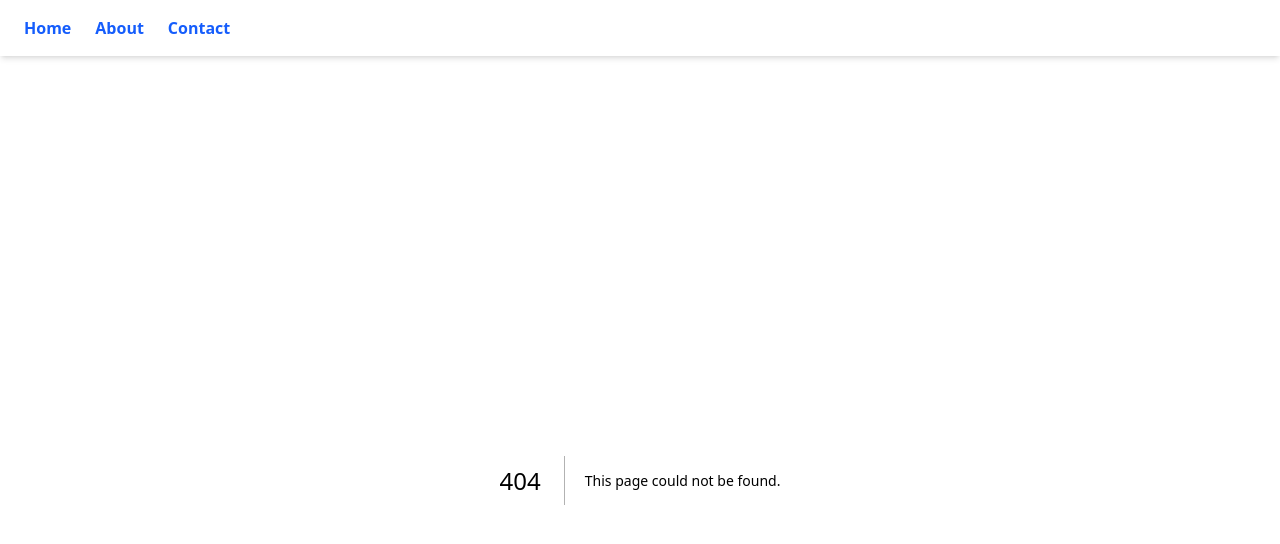
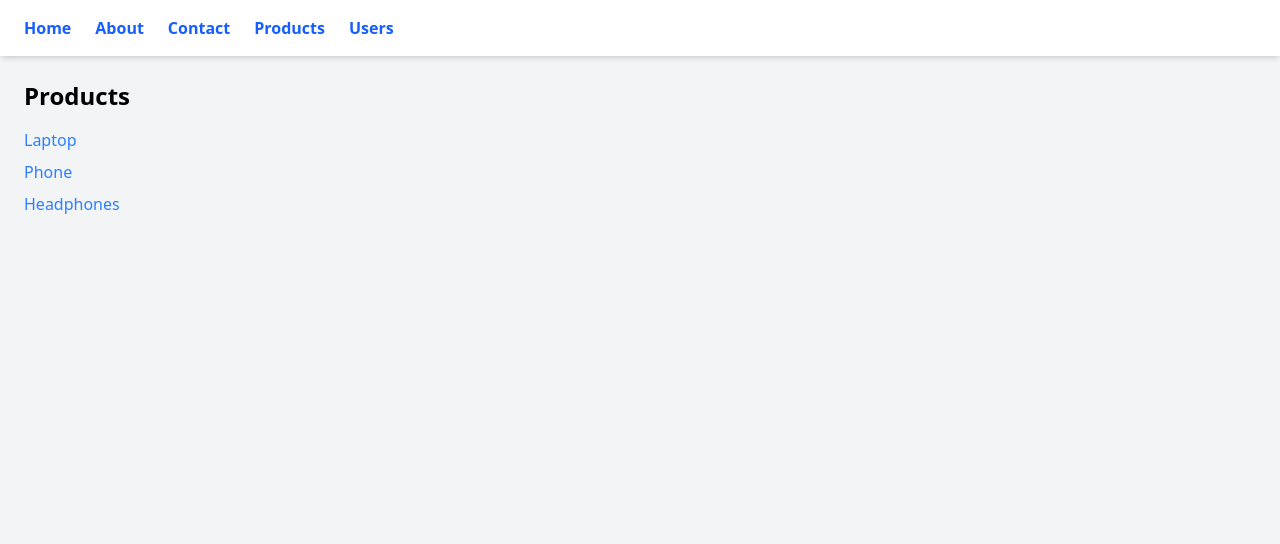
Before and after one commit to chunchusangeetha/Nextjs-Practice, a Next.js app in the folder nextjs-week1/: page /products in a window 1280 px wide. Before the commit this address had no page. Shown: the top 544 px of the page. Built offline with nearby package versions, Linux system fonts and the light colour scheme.

Commit message:
day-2&3 navbar and dynami route

```diff
--- /dev/null
+++ b/nextjs-week1/app/components/Navbar.tsx
@@ -0,0 +1,25 @@
+import Link from "next/link";
+
+export default function NavBar() {
+
+    console.log("Navbar render")
+    return (
+        <nav className="bg-white shadow-md px-6 py-4 flex gap-6">
+            <Link href="/" className="text-blue-600 font-semibold hover:underline">
+                Home
+            </Link>
+            <Link href="/about" className="text-blue-600 font-semibold hover:underline">
+                About
+            </Link>
+            <Link href="/contact" className="text-blue-600 font-semibold hover:underline">
+                Contact
+            </Link>
+            <Link href="/products" className="text-blue-600 font-semibold hover:underline">
+                Products
+            </Link>
+            <Link href="/users" className="text-blue-600 font-semibold hover:underline">
+                Users
+            </Link>
+        </nav>
+    )
+}
--- a/nextjs-week1/app/layout.tsx
+++ b/nextjs-week1/app/layout.tsx
@@ -1,5 +1,6 @@
-import Link from "next/link";
+
 import "./globals.css";
+import NavBar from "./components/Navbar";
 export default function RootLayout({
   children,
 }: {
@@ -8,17 +9,7 @@ export default function RootLayout({
   return (
     <html lang="en">
       <body className="min-h-screen bg-gray-100">
-        <nav className="bg-white shadow-md px-6 py-4 flex gap-6">
-          <Link href="/" className="text-blue-600 font-semibold hover:underline">
-            Home
-          </Link>
-          <Link href="/about" className="text-blue-600 font-semibold hover:underline">
-            About
-          </Link>
-          <Link href="/contact" className="text-blue-600 font-semibold hover:underline">
-            Contact
-          </Link>
-        </nav>
+        <NavBar/>
         <main className="p-6">{children}</main>
 
       </body>
--- /dev/null
+++ b/nextjs-week1/app/products/[id]/page.tsx
@@ -0,0 +1,17 @@
+type Props = {
+  params: Promise<{
+    id: string
+  }>
+}
+
+export default async function ProductDetail({ params }: Props) {
+    const resolvedParams = await params;
+
+  return (
+    <div>
+      <h1 className="text-2xl font-bold">
+        Product ID: {resolvedParams.id}
+      </h1>
+    </div>
+  )
+}
--- /dev/null
+++ b/nextjs-week1/app/products/page.tsx
@@ -0,0 +1,28 @@
+import Link from "next/link"
+
+const products = [
+  { id: 1, name: "Laptop" },
+  { id: 2, name: "Phone" },
+  { id: 3, name: "Headphones" }
+]
+
+export default function ProductsPage() {
+  return (
+    <div>
+      <h1 className="text-2xl font-bold">Products</h1>
+
+      <ul className="mt-4 space-y-2">
+        {products.map(product => (
+          <li key={product.id}>
+            <Link
+              className="text-blue-500"
+              href={`/products/${product.id}`}
+            >
+              {product.name}
+            </Link>
+          </li>
+        ))}
+      </ul>
+    </div>
+  )
+}
--- /dev/null
+++ b/nextjs-week1/app/users/[id]/page.tsx
@@ -0,0 +1,43 @@
+type Props = {
+    params: {
+        id: string,
+    }
+}
+type address = {
+    street: string,
+    suite: string,
+    city: string,
+    zipcode: number,
+}
+type User = {
+    id: number
+    name: string
+    username: string
+    email: string
+    phone: string
+    address: address
+}
+export default async function UserDetail({ params }: Props) {
+    const resolvedParams = await params;
+    const usersdata = await fetch(`https://jsonplaceholder.typicode.com/users/${resolvedParams.id}`)
+    const userDetails: User = await usersdata.json()
+    return (
+        <>
+            <h1 className="text-2xl font-bold">User Details</h1>
+            <div className="mt-4">
+
+                <p >Name: {userDetails.name}</p>
+                <p >Username: {userDetails.username}</p>
+                <p >Email: {userDetails.email}</p>
+                <p >Phone: {userDetails.phone}</p>
+                <p >Address:
+                    {userDetails.address.street},
+                    {userDetails.address.suite},
+                    {userDetails.address.city},
+                    {userDetails.address.zipcode}
+                </p>
+            </div>
+
+        </>
+    )
+}
--- /dev/null
+++ b/nextjs-week1/app/users/page.tsx
@@ -0,0 +1,30 @@
+import Link from "next/link"
+
+type User = {
+    id: number
+    name: string
+}
+export default async function Users() {
+    const users = await fetch("https://jsonplaceholder.typicode.com/users",
+        {
+            next: { revalidate: 60 }
+        }
+    )
+    const usersData: User[] = await users.json()
+
+
+    return (
+        <>
+            <h1 className="text-2xl font-bold">Users Lists</h1>
+            <ul className="mt-4 space-y-2">
+                {usersData.map((user: any) => (
+                    <li key={user.id}><Link
+                        className="text-blue-500"
+                        href={`/users/${user.id}`}>
+                        {user.name}
+                    </Link></li>
+                ))}
+            </ul>
+        </>
+    )
+}
```
